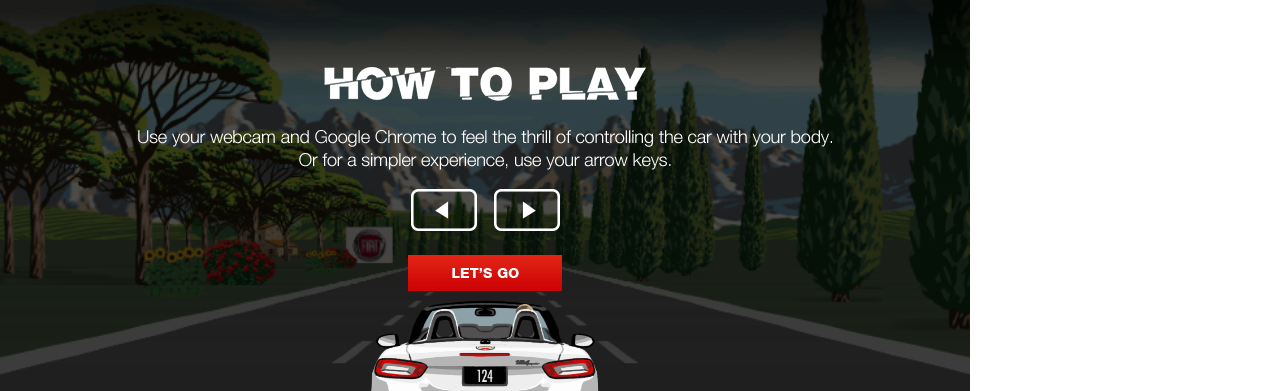
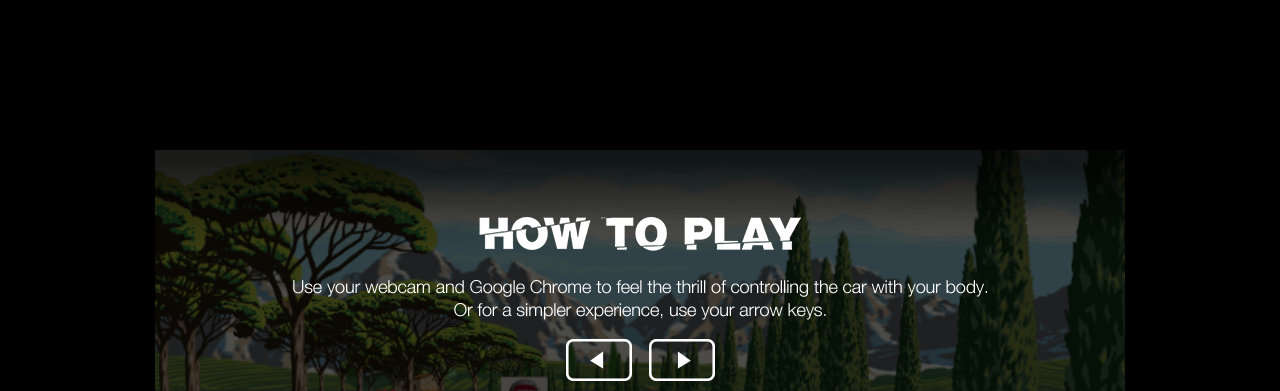
Before and after one commit to EdSpurrier/ADM6002-game-racing, a plain HTML site: page src/index.html in a window 1280 px wide. Shown: the top 391 px of the page. Drawn offline with Linux system fonts and the light colour scheme.

Commit message:
Added nicer look

```diff
--- a/src/css/style.css
+++ b/src/css/style.css
@@ -1,6 +1,15 @@
+body {
+  background-color: black;
+}
+
 #main-panel {
   top: 0px;
   left: 0px;
+  position: fixed;
+  top: 50%;
+  left: 50%;
+  margin-left: -485px;
+  margin-top: -250px;
   width: 970px;
   height: 500px;
   position: absolute;
```
